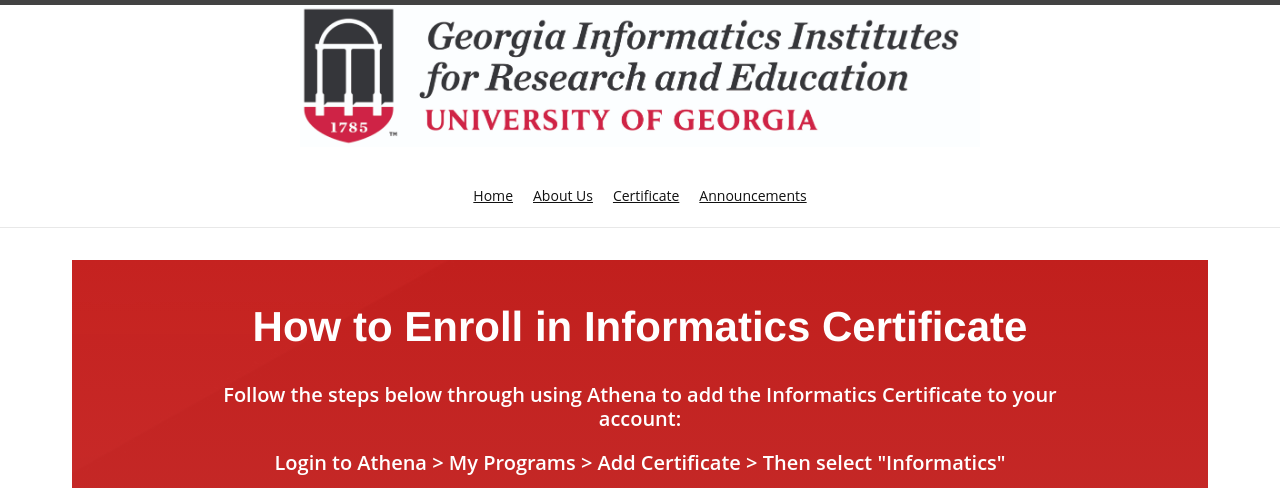
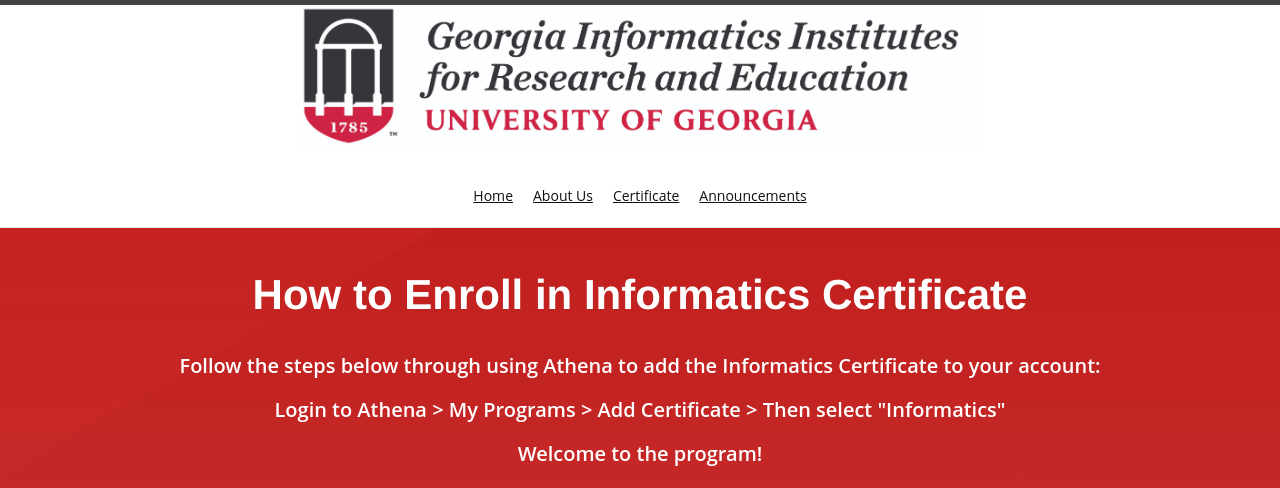
Before and after one commit to Georgia-Informatics-Institutes/Georgia-Informatics-Institutes.github.io, a Jekyll site: the page built from certificate.md, in a window 1280 px wide. Shown: the top 488 px of the page. Built offline with Jekyll 4.4.1, drawn with Linux system fonts in a browser that asks for light colours; our own code applies the rules of GitHub Pages for plain Markdown files; grey boxes are pictures that could not be loaded.

Commit message:
Page widths updated for home and certificate pages

```diff
--- a/about.markdown
+++ b/about.markdown
@@ -10,7 +10,7 @@
 Below is a look at our members. If you have any questions, feel free to follow the link to their sites and they would be glad to chat.
 </span>
 
-<main>
+<div class="main">
 
 	<div class="leadership">
 		<div class="leader">
@@ -226,7 +226,7 @@
 		</div>
 	</div>
 
-</main>
+</div>
 
 
 
--- a/assets/main.scss
+++ b/assets/main.scss
@@ -75,7 +75,7 @@
     }
   }
 
-  main {
+  .main {
     max-width: 1200px;
     margin: 0 auto;
     padding: 2rem;
```
